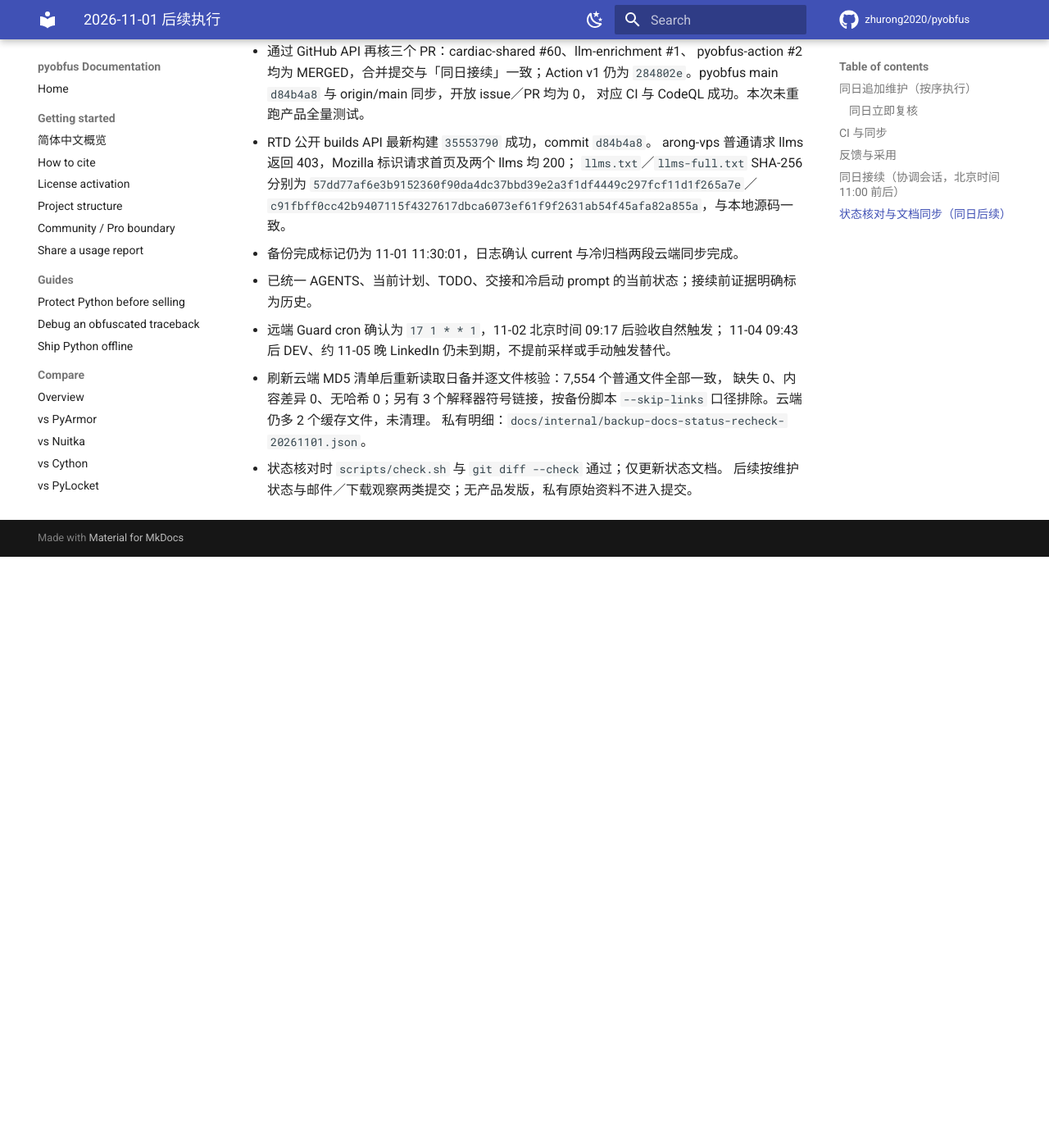
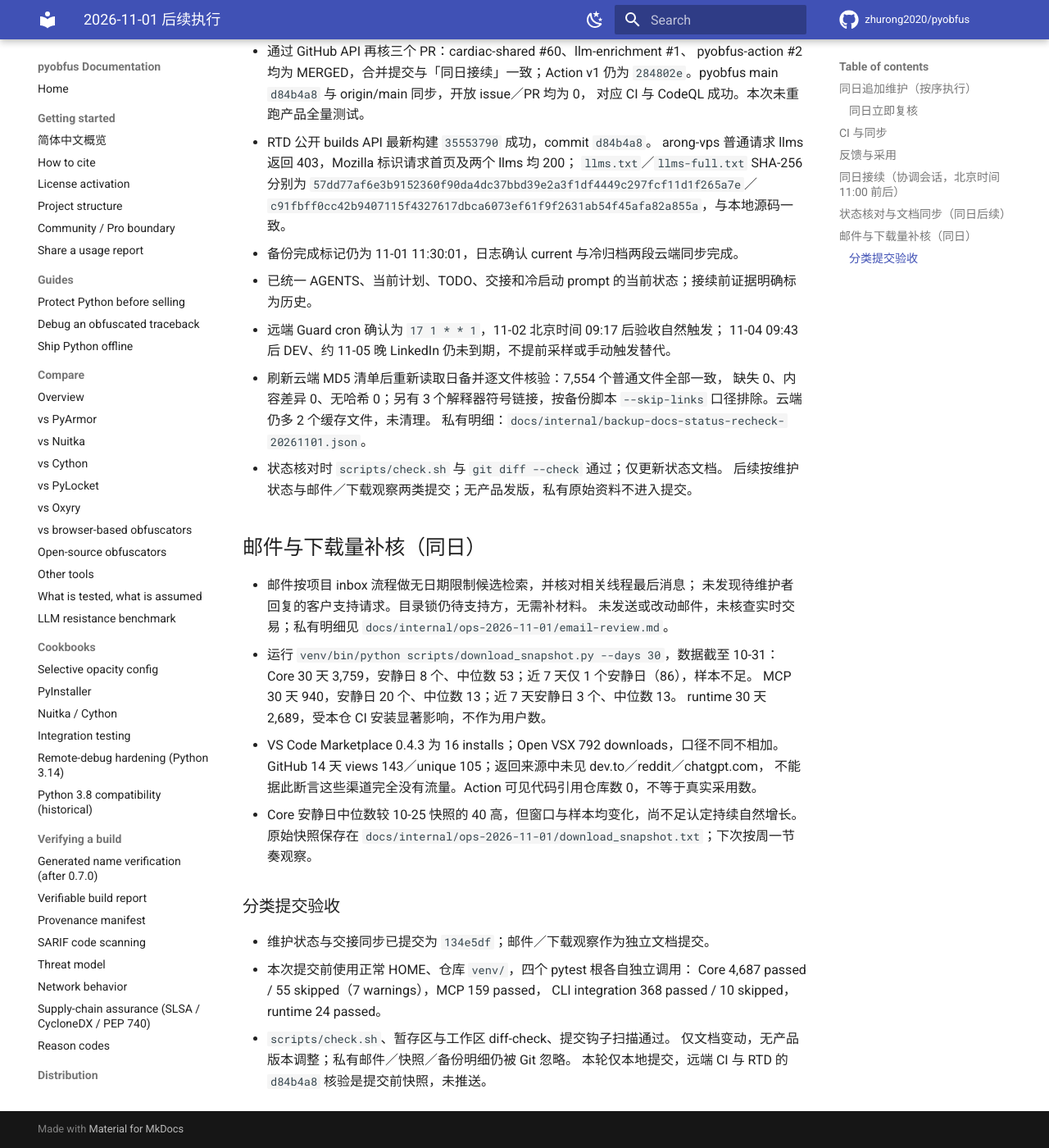
Before and after one commit to zhurong2020/pyobfus, an MkDocs documentation site: the page built from docs/EXECUTION_PROGRESS_2026-11-01.md, in a window 1280 px wide and 1400 px high, scrolled down 3284 px. Shown: the whole window at 82% size. Built offline with MkDocs 1.6.1 and Material for MkDocs 9.7.7, drawn with Linux system fonts in a browser that asks for light colours; comment, search, counter and statistics services are not loaded; before the commit the page ends 3963 px from its top, so only the background shows below that.

Commit message:
docs: record inbox review and adoption snapshot

```diff
--- a/docs/EXECUTION_PROGRESS_2026-11-01.md
+++ b/docs/EXECUTION_PROGRESS_2026-11-01.md
@@ -130,3 +130,28 @@
   私有明细：`docs/internal/backup-docs-status-recheck-20261101.json`。
 - 状态核对时 `scripts/check.sh` 与 `git diff --check` 通过；仅更新状态文档。
   后续按维护状态与邮件／下载观察两类提交；无产品发版，私有原始资料不进入提交。
+
+## 邮件与下载量补核（同日）
+
+- 邮件按项目 inbox 流程做无日期限制候选检索，并核对相关线程最后消息；
+  未发现待维护者回复的客户支持请求。目录锁仍待支持方，无需补材料。
+  未发送或改动邮件，未核查实时交易；私有明细见 `docs/internal/ops-2026-11-01/email-review.md`。
+- 运行 `venv/bin/python scripts/download_snapshot.py --days 30`，数据截至 10-31：
+  Core 30 天 3,759，安静日 8 个、中位数 53；近 7 天仅 1 个安静日（86），样本不足。
+  MCP 30 天 940，安静日 20 个、中位数 13；近 7 天安静日 3 个、中位数 13。
+  runtime 30 天 2,689，受本仓 CI 安装显著影响，不作为用户数。
+- VS Code Marketplace 0.4.3 为 16 installs；Open VSX 792 downloads，口径不同不相加。
+  GitHub 14 天 views 143／unique 105；返回来源中未见 dev.to／reddit／chatgpt.com，
+  不能据此断言这些渠道完全没有流量。Action 可见代码引用仓库数 0，不等于真实采用数。
+- Core 安静日中位数较 10-25 快照的 40 高，但窗口与样本均变化，尚不足认定持续自然增长。
+  原始快照保存在 `docs/internal/ops-2026-11-01/download_snapshot.txt`；下次按周一节奏观察。
+
+### 分类提交验收
+
+- 维护状态与交接同步已提交为 `134e5df`；邮件／下载观察作为独立文档提交。
+- 本次提交前使用正常 HOME、仓库 `venv/`，四个 pytest 根各自独立调用：
+  Core 4,687 passed / 55 skipped（7 warnings），MCP 159 passed，
+  CLI integration 368 passed / 10 skipped，runtime 24 passed。
+- `scripts/check.sh`、暂存区与工作区 diff-check、提交钩子扫描通过。
+  仅文档变动，无产品版本调整；私有邮件／快照／备份明细仍被 Git 忽略。
+  本轮仅本地提交，远端 CI 与 RTD 的 `d84b4a8` 核验是提交前快照，未推送。
```
Also changed, not shown: docs/COLD_START_PROMPT_2026-11-01.md (+3 -1 lines), docs/CURRENT_PLAN_ZH.md (+5 -0 lines), docs/SESSION_CLOSEOUT_2026-11-01.md (+1 -1 lines), docs/TODO.md (+5 -3 lines).
